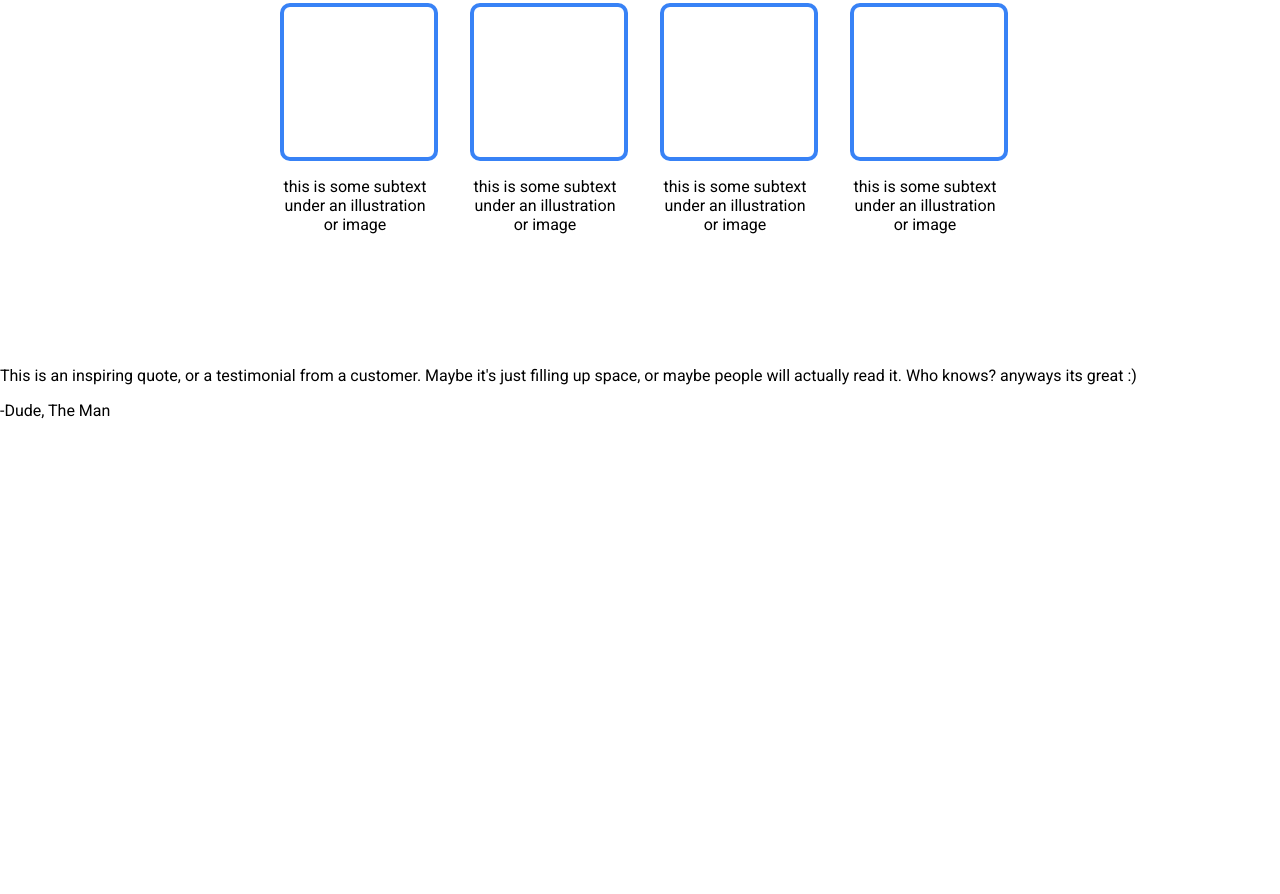
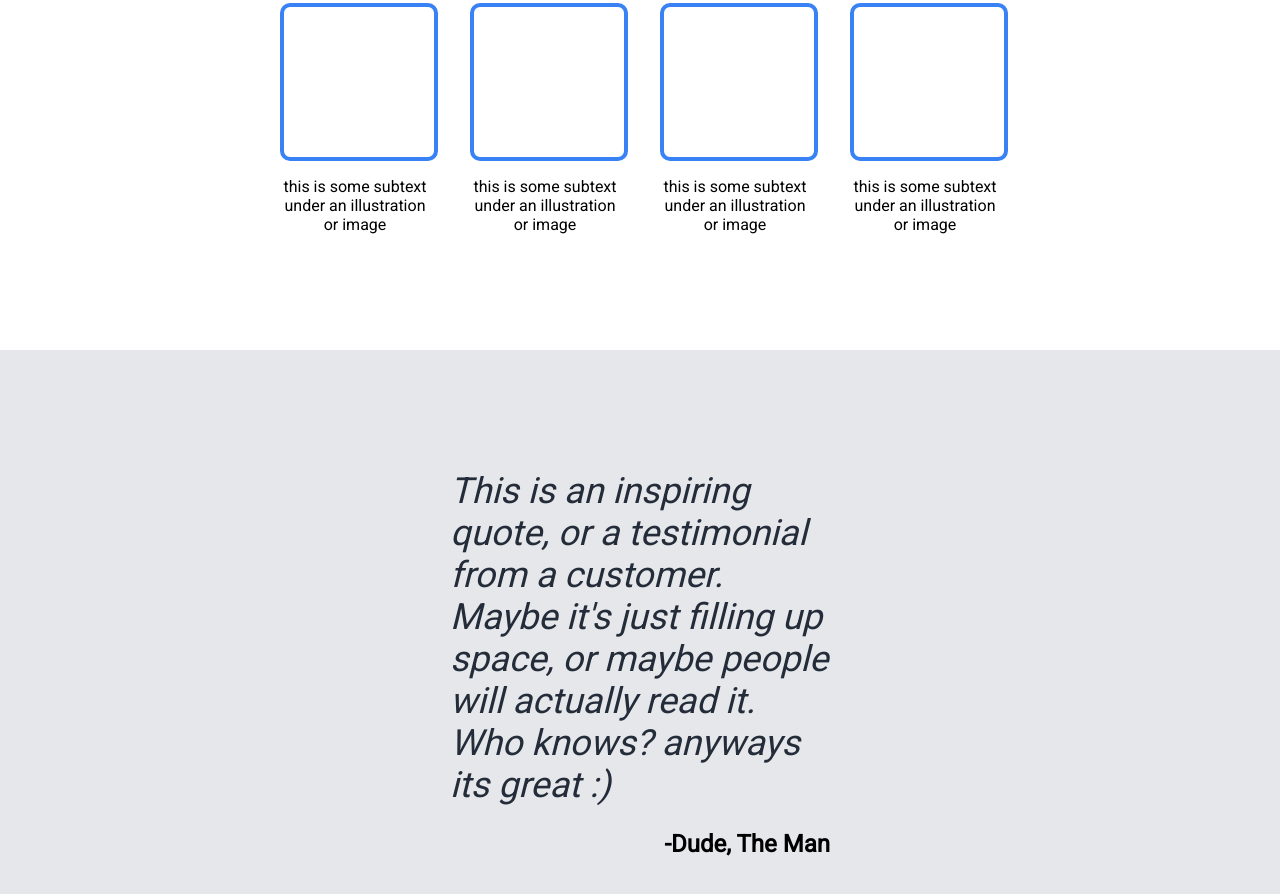
Before and after one commit to ImaginePog/landing-page, a plain HTML site: page index.html in a window 1280 px wide. Shown: the part 559-1453 px from the top of the page. Before the commit the page ends 995 px from the top, so only its background shows below. Drawn offline with Linux system fonts and the light colour scheme.

Commit message:
Style the quote section

```diff
--- a/styles.css
+++ b/styles.css
@@ -9,7 +9,7 @@ body {
     flex-direction: column;
 }
 
-.top-section, .images-section {
+.top-section, .images-section,.quote-section {
     padding: 0px 300px 100px;
 }
 
@@ -101,3 +101,31 @@ body {
     border: 4px solid #3882F6;
     border-radius: 10px;
 }
+
+.quote-section {
+    display: flex;
+    justify-content: center;
+    background-color: #E5E7EB;
+}
+
+.quote-container {
+    display: flex;
+    flex-direction: column;
+    justify-content: center;
+    margin: 120px 150px 0;
+}
+
+.quote {
+    font-size: 36px;
+    font-style: italic;
+    font-weight:lighter;
+    color: #232c38;
+    padding: 0;
+    margin: 0;
+}
+
+.quoted-by {
+    font-size: 24px;
+    font-weight: bold;
+    align-self: flex-end;
+}
```
